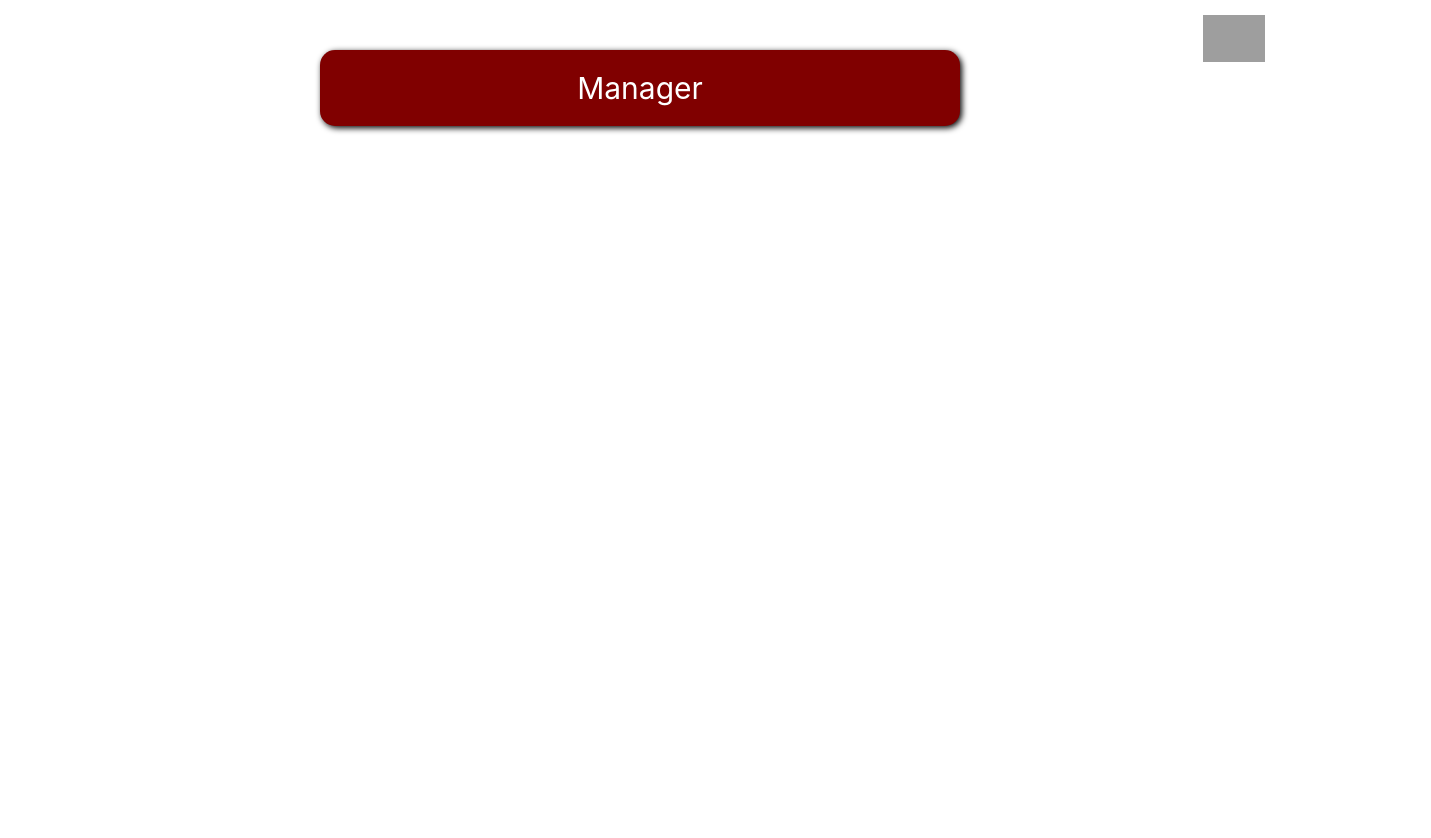
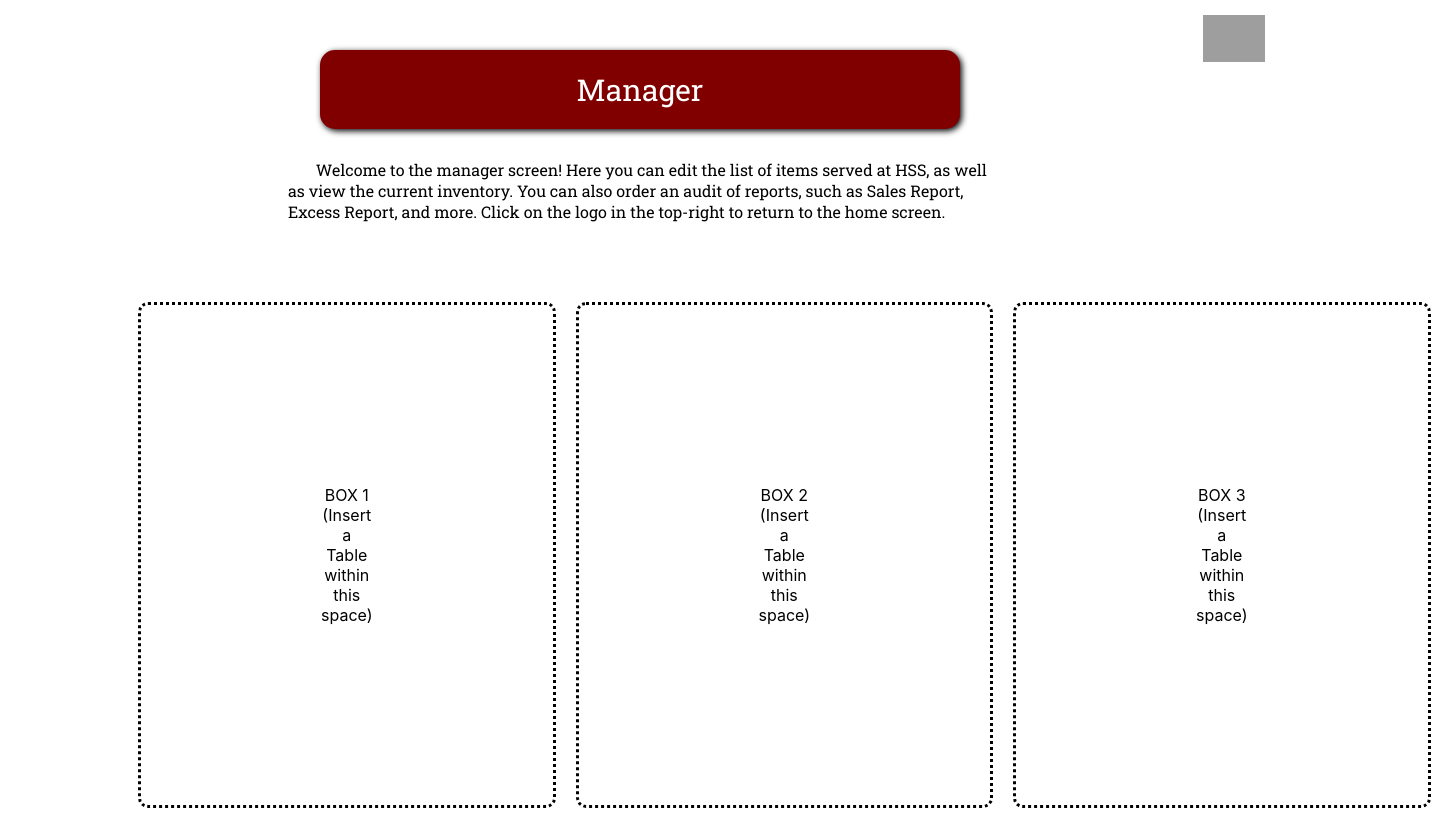
Before and after one commit to rishisant/big-garby, a React (Create React App) app in the folder pos-sys/: page /Manager in a window 1280 px wide. Shown: the whole page, 1431 px wide, since content can reach past the window. Before the commit the page ends 800 px from the top, so only its background shows below. Built offline with nearby package versions, Linux system fonts and the light colour scheme; grey boxes are pictures that could not be loaded; the HTML template or start-up script is replaced by a standard one.

Commit message:
Manager Screen Changed

```diff
--- a/pos-sys/src/Manager.js
+++ b/pos-sys/src/Manager.js
@@ -16,6 +16,19 @@ const Manager = () => {
             <div className = "HomeScreen-top">
                 <header id="ManagerTopText">Manager</header>
             </div>
+            <div id="disc1">
+                &nbsp;&nbsp;&nbsp;&nbsp;&nbsp;&nbsp;
+                Welcome to the manager screen! Here you can edit the list of items served at HSS, as well as view the current inventory.
+                You can also order an audit of reports, such as Sales Report, Excess Report, and more. Click on the logo in the top-right
+                to return to the home screen.
+            </div>
+
+            {/* Divs */}
+            <div id="allDivs">
+                <div class="box">BOX 1 (Insert a Table within this space)</div>
+                <div class="box">BOX 2 (Insert a Table within this space)</div>
+                <div class="box">BOX 3 (Insert a Table within this space)</div>
+            </div>
 
             {/* Return Home Screen
             <div>
--- a/pos-sys/src/Screen.css
+++ b/pos-sys/src/Screen.css
@@ -1,3 +1,5 @@
+@import url('https://fonts.googleapis.com/css?family=Roboto+Slab&display=swap');
+
 .HomeScreen {
     /* background-image:
     url(
@@ -24,6 +26,7 @@
 
 /* Manager screen beginning */
 #ManagerTopText {
+    font-family: Roboto Slab;
     margin-top: 30px;
     margin-left: 25%;
     margin-right: 25%;
@@ -36,17 +39,57 @@
     font-size: 30px;
 }
 
+#disc1 {
+    font-size: 16px;
+    font-family: Roboto Slab;
+    text-align: left;
+    margin-top: 30px;
+    padding-left: 22.5%;
+    padding-right: 22.5%;
+}
+
+/* Boxes */
+#allDivs {
+    display: flex;
+    flex-direction: row;
+    justify-content: space-evenly;
+    margin-top: 80px;
+    margin-left: 10%;
+    margin-bottom: 30px;
+    margin-right: 10%;
+}
+
+.box {
+    padding: 180px;
+    margin-right: 10px;
+    margin-left: 10px;
+    border: 3px dotted black;
+    text-align: center;
+    border-radius: 10px;
+}
+
+.box:hover {
+    background-color: #b0b0b0;
+    cursor: pointer;
+}
+
 #prelogo {
     float: right;
 }
 
 #logo {
+
     float: right;
     height: 15%;
     width: 15%;
     margin-right: 15px;
     margin-top: 15px;
 }
+
+#logo:hover {
+    cursor: pointer;
+}
+
 /* Manager screen end */
 
 .navigation-buttons{
--- a/pos-sys/src/Server.js
+++ b/pos-sys/src/Server.js
@@ -5,12 +5,17 @@ const Server = () => {
     const navigate = useNavigate();
     return(
         <div>
-            <div>
-                Howdy this is the Server Screen, needs to be edited
+            {/* Logo in Top Right */}
+            <div id="prelogo">
+                <img id="logo" alt="Click Here to Return Home" onClick={() => navigate(-1)} src={"https://i.imgur.com/Y2jdLdx.png"}></img>
             </div>
-            <div>
-                <button onClick={() => navigate(-1)}>Go Back Home</button>
+            <br></br>
+
+            {/* Manager Div */}
+            <div className = "HomeScreen-top">
+                <header id="ManagerTopText">Server</header>
             </div>
+
             <div className="container">
                 <h1>Simple Inventory Table</h1>
                 <table>
```
